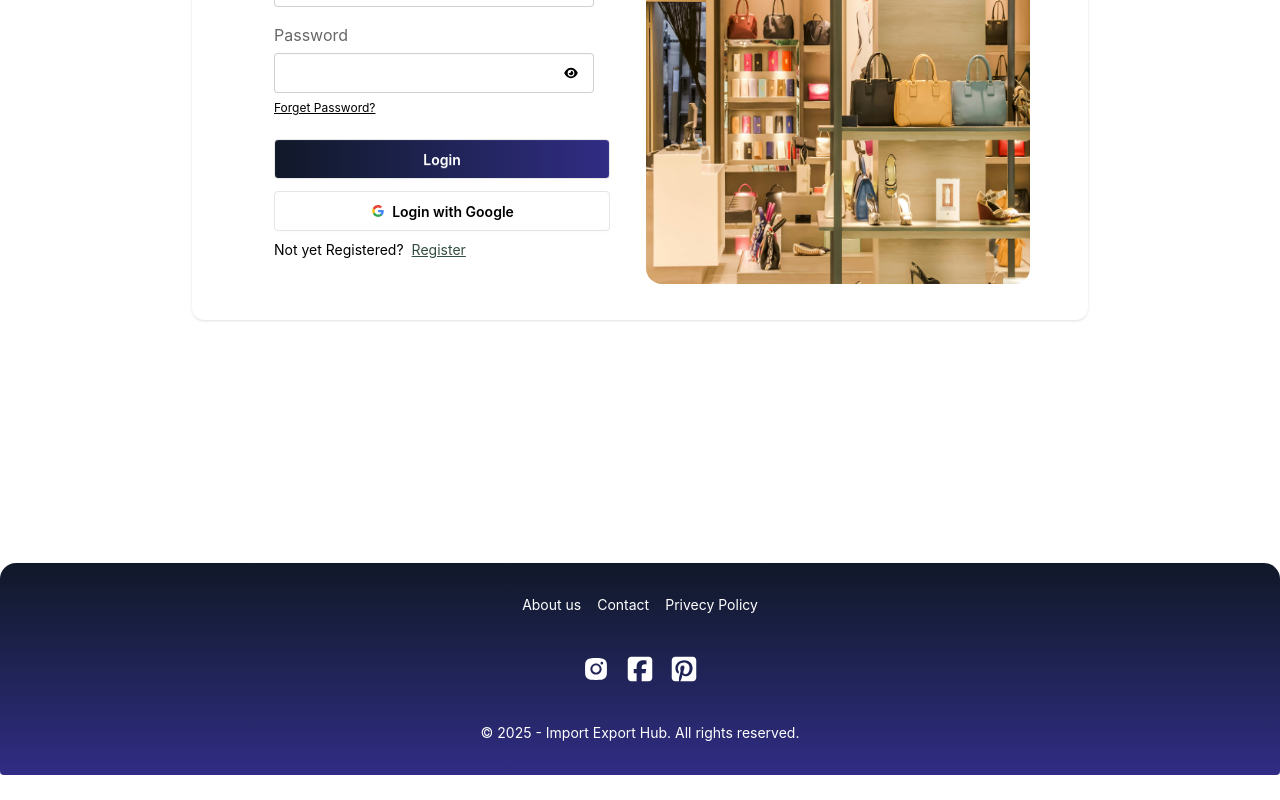
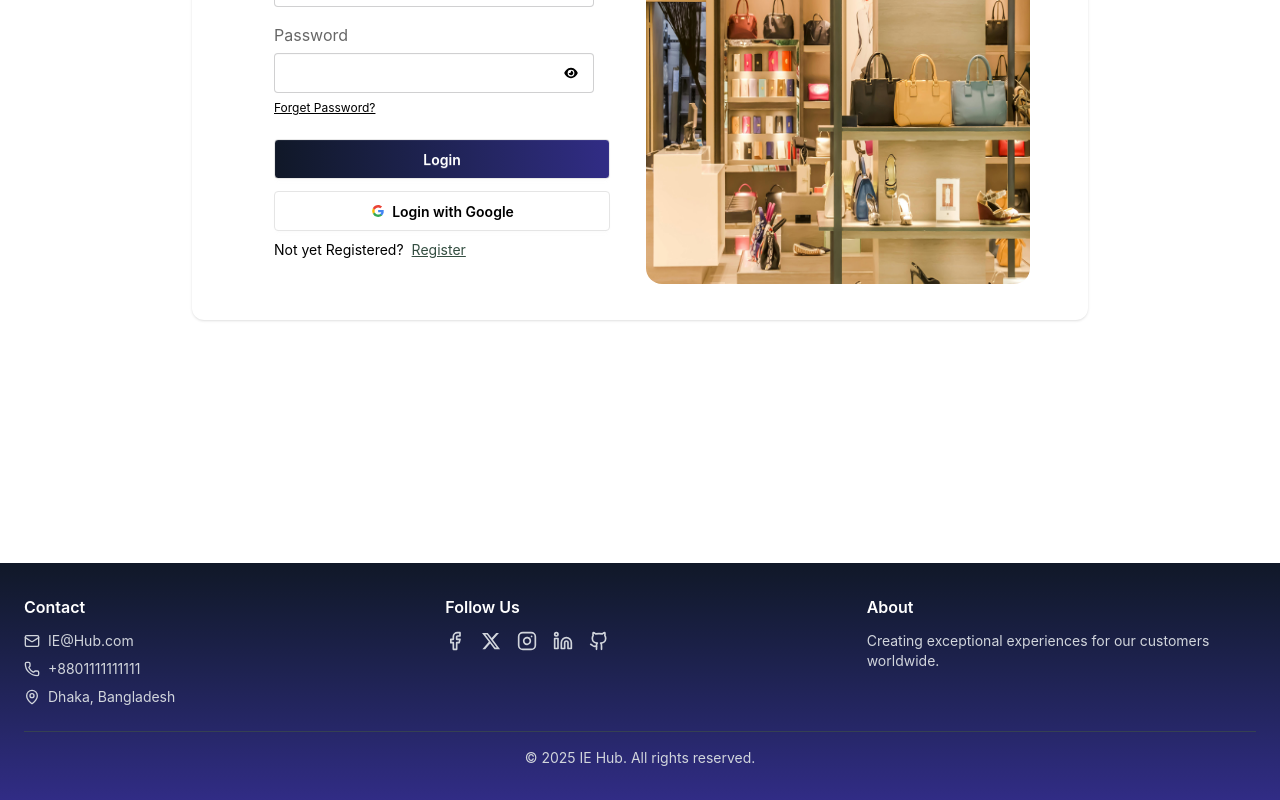
Before and after one commit to amitpaul9/import-export-hub-client, a React (Vite) app: page /login in a window 1280 px wide. Shown: the part 325-1125 px from the top of the page. Before the commit the page ends 1100 px from the top, so only its background shows below. Built offline with nearby package versions, Linux system fonts and the light colour scheme; no server answers.

Commit message:
added see details button in my imports

```diff
--- a/src/AllProducts/AllProducs.jsx
+++ b/src/AllProducts/AllProducs.jsx
@@ -68,7 +68,7 @@ const AllProducs = () => {
         <div className='mx-auto flex flex-col items-center'>
             <title>All Products - IE Hub</title>
             <h1 className='text-2xl text-indigo-900 font-bold mt-5 underline'>All Available Products</h1>
-            <div className='flex items-center justify-between lg:px-[150px] w-full '>
+            <div className='flex  items-center justify-between lg:px-[150px] w-full '>
                 <div> <h1 className='font-bold'>Available Products: <span className='text-indigo-900'>{products.length}</span></h1></div>
 
                 <div>
@@ -91,7 +91,7 @@ const AllProducs = () => {
 
 
             </div>
-            <div className='grid grid-cols-1 md:grid-cols-2 lg:grid-cols-3 gap-12 mt-5 '>
+            <div className='grid grid-cols-1 mb-8 md:grid-cols-2 lg:grid-cols-3 gap-12 mt-5 '>
 
                 {filteredProducts.length > 0 ? (filteredProducts.map(product => <div className=" card bg-base-100 w-96 shadow-sm transition-all duration-300 hover:scale-105 hover:bg-indigo-900 hover:text-white cursor-pointer">
                     <figure>
--- a/src/Components/Footer/Footer.jsx
+++ b/src/Components/Footer/Footer.jsx
@@ -1,28 +1,70 @@
+import { Facebook, Github, Instagram, Linkedin, Mail, MapPin, Phone, Twitter } from 'lucide-react';
 import React from 'react';
 import { AiFillInstagram } from 'react-icons/ai';
-import { FaSquareFacebook, FaSquarePinterest } from 'react-icons/fa6';
+import { FaSquareFacebook, FaSquarePinterest, FaXTwitter } from 'react-icons/fa6';
 
 const Footer = () => {
     return (
-        <footer className=" footer footer-horizontal footer-center text-white rounded p-8 shadow-sm rounded-t-2xl bg-gradient-to-b from-gray-900 to-indigo-900 ">
-            <nav className="grid grid-flow-col gap-4">
-                <a className="link link-hover">About us</a>
-                <a className="link link-hover">Contact</a>
-                <a className="link link-hover">Privecy Policy</a>
+        <footer className="bg-gradient-to-b from-gray-900 to-indigo-900 text-gray-300">
+            <div className="max-w-7xl mx-auto px-4 sm:px-6 py-8">
+                <div className="grid grid-cols-1 sm:grid-cols-2 lg:grid-cols-3 gap-6 sm:gap-8 mb-6">
 
-            </nav>
-            <nav>
-                <div className="grid grid-flow-col gap-4">
+                    <div>
+                        <h3 className="text-white text-base font-semibold mb-3">Contact</h3>
+                        <div className="space-y-2 text-sm">
+                            <div className="flex items-center space-x-2">
+                                <Mail size={16} />
+                                <a href="mailto:contact@example.com" className="hover:text-indigo-400">
+                                    IE@Hub.com
+                                </a>
+                            </div>
+                            <div className="flex items-center space-x-2">
+                                <Phone size={16} />
+                                <span>+8801111111111</span>
+                            </div>
+                            <div className="flex items-center space-x-2">
+                                <MapPin size={16} />
+                                <span>Dhaka, Bangladesh</span>
+                            </div>
+                        </div>
+                    </div>
 
-                    <a ><AiFillInstagram className='h-7 w-7' /></a>
-                    <a><FaSquareFacebook className='h-7 w-7' /> </a>
-                    <a><FaSquarePinterest className='h-7 w-7' /></a>
 
+                    <div className="sm:col-span-2 lg:col-span-1">
+                        <h3 className="text-white text-base font-semibold mb-3">Follow Us</h3>
+                        <div className="flex space-x-4">
+                            <a href="#" className="hover:text-indigo-400 transition-colors" aria-label="Facebook">
+                                <Facebook size={20} />
+                            </a>
+                            <a href="#" className="hover:text-indigo-400 transition-colors" aria-label="Twitter">
+                                <FaXTwitter size={20} />
+                            </a>
+                            <a href="#" className="hover:text-indigo-400 transition-colors" aria-label="Instagram">
+                                <Instagram size={20} />
+                            </a>
+                            <a href="#" className="hover:text-indigo-400 transition-colors" aria-label="LinkedIn">
+                                <Linkedin size={20} />
+                            </a>
+                            <a href="#" className="hover:text-indigo-400 transition-colors" aria-label="Github">
+                                <Github size={20} />
+                            </a>
+                        </div>
+                    </div>
+
+
+                    <div>
+                        <h3 className="text-white text-base font-semibold mb-3">About</h3>
+                        <p className="text-sm">
+                            Creating exceptional experiences for our customers worldwide.
+                        </p>
+                    </div>
                 </div>
-            </nav>
-            <aside>
-                <p>© {new Date().getFullYear()} - Import Export Hub. All rights reserved.</p>
-            </aside>
+
+
+                <div className="border-t border-gray-700 pt-4 text-center text-sm">
+                    <p>© 2025 IE Hub. All rights reserved.</p>
+                </div>
+            </div>
         </footer>
     );
 };
--- a/src/MyExports/MyExports.jsx
+++ b/src/MyExports/MyExports.jsx
@@ -102,7 +102,7 @@ const MyExports = () => {
                                 <p className="opacity-50">Origin: {exportedItem.originCountry}</p>
                             </div>
 
-                            <p>Qty: {exportedItem.availableQuantity}</p>
+                            <p>Available Qty: {exportedItem.availableQuantity}</p>
                             <p>Price: {exportedItem.price}</p>
                             <p>Rating: {exportedItem.rating}</p>
 
@@ -124,32 +124,33 @@ const MyExports = () => {
 
             {/* MODAL OUTSIDE MAP */}
             <dialog ref={importModalRef} className="modal modal-bottom sm:modal-middle">
-                <div className="modal-box">
+                <div className="modal-box ">
                     <h3 className="font-bold text-center text-black">Update Product</h3>
+                    <div className='flex justify-self-end'><button className='btn btn-xs  ' onClick={() => importModalRef.current.close()}>❌</button></div>
 
                     {selectedExport && (
                         <form onSubmit={(e) => handleExportUpdate(e, selectedExport._id)}>
-                            <fieldset className="fieldset p-4 text-black">
+                            <fieldset className="fieldset p-4 text-black ">
                                 <label className="label">Product Name</label>
-                                <input defaultValue={selectedExport.productName} name="name" className="input" />
+                                <input defaultValue={selectedExport.productName} name="name" className="input w-full" />
 
                                 <label className="label">Photo URL</label>
-                                <input defaultValue={selectedExport.productImage} name="photo" className="input" />
+                                <input defaultValue={selectedExport.productImage} name="photo" className="input w-full" />
 
                                 <label className="label">Price</label>
-                                <input defaultValue={selectedExport.price} name="price" className="input" />
+                                <input defaultValue={selectedExport.price} name="price" className="input w-full" />
 
                                 <label className="label">Origin</label>
-                                <input defaultValue={selectedExport.originCountry} name="origin" className="input" />
+                                <input defaultValue={selectedExport.originCountry} name="origin" className="input w-full" />
 
                                 <label className="label">Rating</label>
-                                <input defaultValue={selectedExport.rating} name="ratings" className="input" />
+                                <input defaultValue={selectedExport.rating} name="ratings" className="input w-full" />
 
                                 <label className="label">Quantity</label>
-                                <input defaultValue={selectedExport.availableQuantity} name="quantity" className="input" />
+                                <input defaultValue={selectedExport.availableQuantity} name="quantity" className="input w-full" />
 
-                                <button className="mt-3 btn bg-indigo-900 text-white">Update</button>
-                                <button type="button" className="btn btn-xs" onClick={() => importModalRef.current.close()}>Close</button>
+                                <button className="mt-3 btn bg-indigo-900 text-white">Submit</button>
+
                             </fieldset>
                         </form>
                     )}
--- a/src/MyImports/MyImports.jsx
+++ b/src/MyImports/MyImports.jsx
@@ -1,6 +1,8 @@
 import React, { useContext, useEffect, useState } from 'react';
 import { ImportExportHubContext } from '../../Contexts/importExportHubContext';
 import Swal from 'sweetalert2';
+import { Link } from 'react-router';
+
 
 const MyImports = () => {
     const { user } = useContext(ImportExportHubContext)
@@ -90,7 +92,9 @@ const MyImports = () => {
 
 
                             <div> <h2 className='lg:text-xl md:text-xl text-[10px]'>Rating: {importedItem.product_rating}</h2></div>
-
+                            <div>
+                                <Link to={`/products-details/${importedItem.product_id}`} className=" px-5 py-2 rounded-lg bg-gradient-to-r from-gray-900 to-indigo-900 ">See Details</Link>
+                            </div>
                             <div><button onClick={() => handleImportDelete(importedItem._id)} className='text-2xl cursor-pointer' >❌</button></div>
                         </div>
 
```
